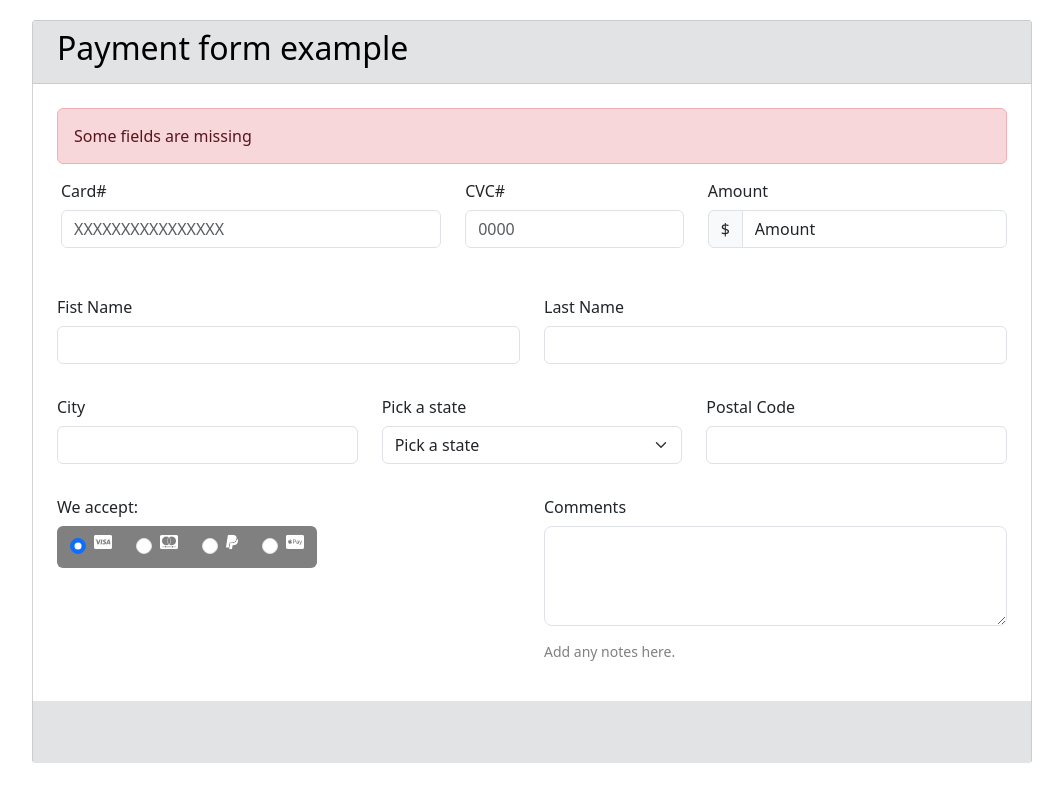
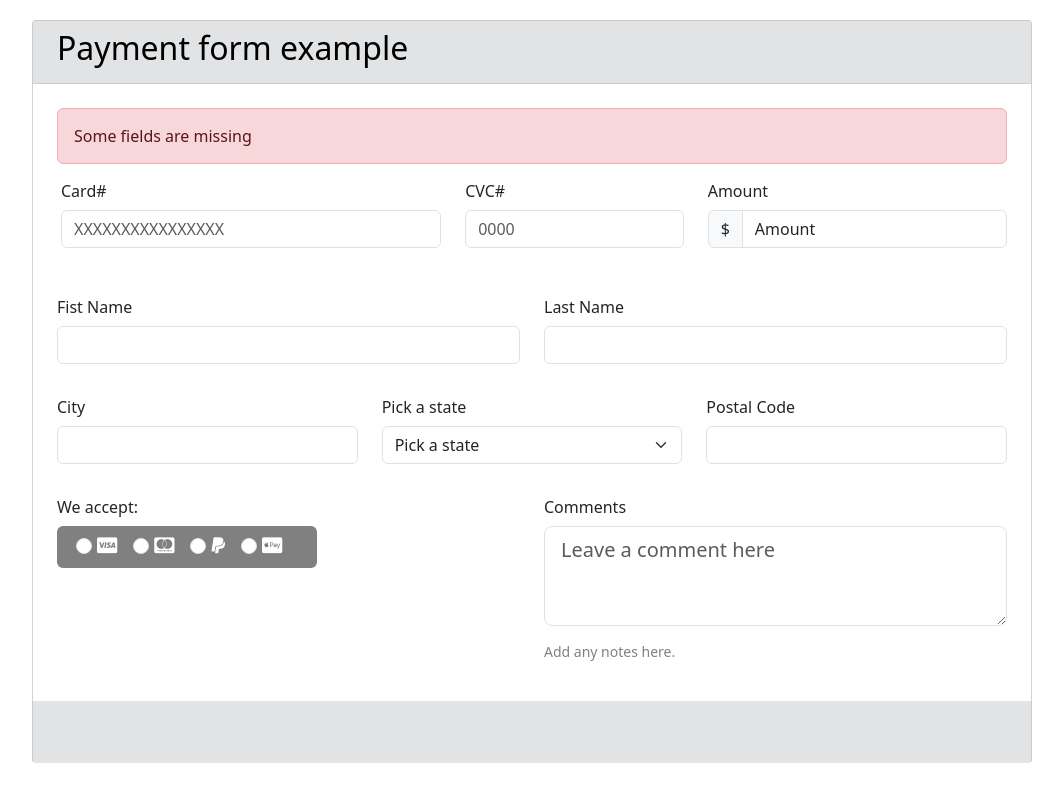
Before and after one commit to 4GeeksAcademy/Formulario-HTML-Albert-Pregonas, a plain HTML site: page index.html in a window 1280 px wide. Shown: the whole page, without its empty margins (108-1171 px from the left). Drawn offline with nearby package versions, Linux system fonts and the light colour scheme.

Commit message:
second commit

```diff
--- a/index.html
+++ b/index.html
@@ -85,27 +85,28 @@
                         <div class="row me-1 ms-1" id="last">
                             <div class="col-6 mb-3">
                                 <label for="exampleFormControlInput1" class="form-label">We accept:</label>
+                                <!--Se ha modificado con style los form-checks para poder alinear el icono con el botón-->
                                 <div class="d-flex flex-row" id="card">
-                                    <div class="form-check pe-4">
-                                        <input class="form-check-input" type="radio" name="flexRadioDefault" id="flexRadioDefault2" checked>
+                                    <div class="form-check form-check-inline" style="display: flex; gap: 5px; align-items: center;">
+                                        <input class="form-check-input radinput" type="radio" name="flexRadioDefault" id="flexRadioDefault2" style="padding-bottom: 0px; padding-top: 0px; margin-bottom: 4px;">
                                         <label class="form-check-label" for="flexRadioDefault2">
                                             <i class="fa-brands fa-cc-visa"></i>
                                         </label>
                                     </div>
-                                    <div class="form-check pe-4">
-                                        <input class="form-check-input" type="radio" name="flexRadioDefault" id="flexRadioDefault1">
+                                    <div class="form-check form-check-inline" style="display: flex; gap: 5px; align-items: center;">
+                                        <input class="form-check-input radinput" type="radio" name="flexRadioDefault" id="flexRadioDefault1" style="padding-bottom: 0px; padding-top: 0px; margin-bottom: 4px;">
                                         <label class="form-check-label" for="flexRadioDefault1">
                                             <i class="fa-brands fa-cc-mastercard"></i>
                                         </label>
                                     </div>
-                                    <div class="form-check pe-4">
-                                        <input class="form-check-input" type="radio" name="flexRadioDefault" id="flexRadioDefault1">
+                                    <div class="form-check form-check-inline" style="display: flex; gap: 5px; align-items: center;">
+                                        <input class="form-check-input radinput" type="radio" name="flexRadioDefault" id="flexRadioDefault1" style="padding-bottom: 0px; padding-top: 0px; margin-bottom: 4px;">
                                         <label class="form-check-label" for="flexRadioDefault1">
                                             <i class="fa-brands fa-paypal"></i>
                                         </label>
                                     </div>
-                                    <div class="form-check">
-                                        <input class="form-check-input" type="radio" name="flexRadioDefault" id="flexRadioDefault1">
+                                    <div class="form-check form-check-inline" style="display: flex; gap: 5px; align-items: center;">
+                                        <input class="form-check-input radinput" type="radio" name="flexRadioDefault" id="flexRadioDefault1" style="padding-bottom: 0px; padding-top: 0px; margin-bottom: 4px;">
                                         <label class="form-check-label" for="flexRadioDefault1">
                                             <i class="fa-brands fa-cc-apple-pay"></i>
                                         </label>
@@ -114,9 +115,8 @@
                             </div>
                             <div class="col-6 mb-3">
                                 <label for="floatingTextarea" class="form-label">Comments</label>
-                                <div class="form-floating">
+                                <!-- Se ha eliminado el div para que pueda empezar al principio el Text Area-->
                                     <textarea class="form-control form-control-lg" placeholder="Leave a comment here" id="floatingTextarea"></textarea>
-                                </div>
                                 <p id="add">Add any notes here.</p>
                             </div>
                         </div>
--- a/style.css
+++ b/style.css
@@ -19,10 +19,9 @@ table.table-bordered {
 }
 
 #card{
-    display:
-    flex;
-    justify-content: center; /* Centra horizontalmente */
-    align-items: center; /* Centra verticalmente */
+    display: flex;
+    justify-content: center;
+    align-items: center;
 
     background-color: grey;
     width: 260px;
@@ -32,6 +31,7 @@ table.table-bordered {
 
 i{
     color: white;
+    font-size: 18px;
 }
 
 #floatingTextarea {
```
